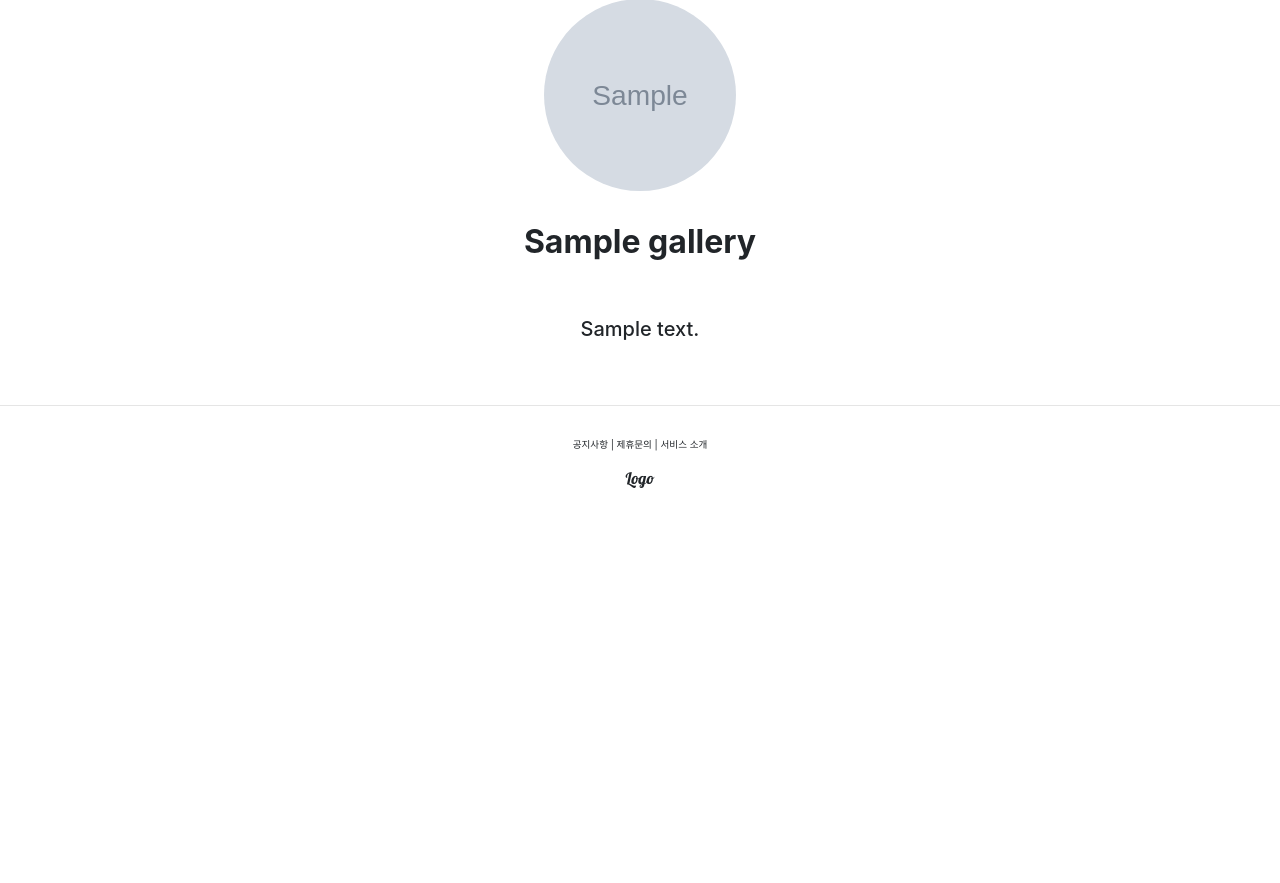
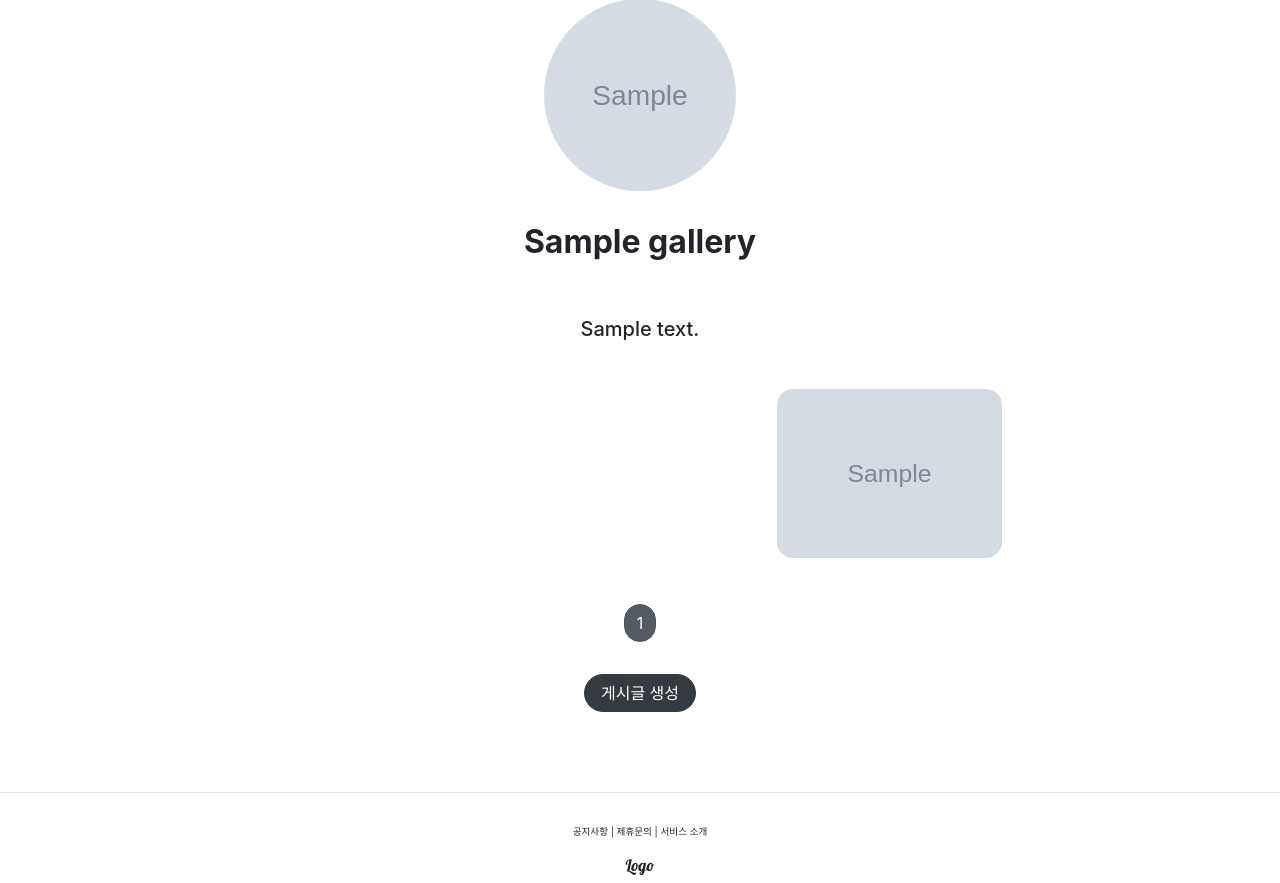
Before and after one commit to changlotech/zzalbang, a Django app: page /gallery/detail/1/ in a window 1280 px wide. Shown: the part 210-1093 px from the top of the page. Before the commit the page ends 698 px from the top, so only its background shows below. Run offline with Django 3.2, Linux system fonts and the light colour scheme; tables that the repository leaves empty hold one stand-in row (values such as "Sample post"); grey boxes marked "Sample" are stand-in pictures; some libraries are stand-ins or nearby versions.

```diff
--- a/articleapp/forms.py
+++ b/articleapp/forms.py
@@ -9,4 +9,4 @@ class ArticleCreationForm(ModelForm):
         #Article 모델을 이용해서 html 입력 Form 만들 것임
         model = Article
         # html 입력폼에서 사용자(user)로 부터 title, image, conten를 입력한다.  이 모든 것이 장고가 db에 저장
-        fields = ['title', 'image', 'content']
+        fields = ['title', 'image', 'content', 'gallery']
--- a/articleapp/models.py
+++ b/articleapp/models.py
@@ -1,5 +1,8 @@
 from django.contrib.auth.models import User
 from django.db import models
+
+from galleryapp.models import Gallery
+
 
 class Article(models.Model):
     #유저객체와 포린키로 연결, 유저가 탈퇴해도 게시글은 사라지지 않는다
@@ -12,3 +15,7 @@ class Article(models.Model):
     content = models.TextField()
     #작성날짜, add로 게시글 생성했을 때의 시간으로 저장됨.
     created_at = models.DateTimeField(auto_now_add=True)
+
+
+    #갤러리 객체와 포린키로 연결.  갤러리 지워저도 article들 안지워짐, 갤러리로 부터 article을 참조하는 역참조(related name) 이름은 article
+    gallery = models.ForeignKey(Gallery, on_delete=models.SET_NULL, null=True, blank=True, related_name='article')
--- a/galleryapp/models.py
+++ b/galleryapp/models.py
@@ -12,3 +12,6 @@ class Gallery(models.Model):
     created_at = models.DateTimeField(auto_now_add=True)
     #작성자
     writer = models.ForeignKey(User, on_delete=models.SET_NULL, null=True)
+
+    def __str__(self):
+        return self.title
--- a/galleryapp/templates/galleryapp/detail.html
+++ b/galleryapp/templates/galleryapp/detail.html
@@ -21,6 +21,17 @@
         {{ target_gallery.description }}
       </h5>
 
+      <!-- object_list = Article.objects.filter(gallery=self.get_object()) -->
+      <div>
+        {% include 'piece/list_fragment.html' with article_list=object_list  %}
+      </div>
+
+      <div style="text-align: center">
+        <a href="{% url 'articleapp:create' %}" class="btn btn-dark rounded-pill mt-3 mb-3 px-3">
+            게시글 생성
+        </a>
+      </div>
+
     </div>
   </div>
 
--- a/galleryapp/views.py
+++ b/galleryapp/views.py
@@ -3,7 +3,9 @@ from django.shortcuts import render
 from django.urls import reverse
 from django.utils.decorators import method_decorator
 from django.views.generic import CreateView, DetailView, UpdateView, ListView
+from django.views.generic.list import MultipleObjectMixin
 
+from articleapp.models import Article
 from galleryapp.decorators import gallery_ownership_required
 from galleryapp.forms import GalleryCreationForm
 from galleryapp.models import Gallery
@@ -30,10 +32,19 @@ class GalleryCreateView(CreateView):
     def get_success_url(self):
         return reverse('galleryapp:detail', kwargs={'pk': self.object.pk})
 
-class GalleryDetailView(DetailView):
+#MultipleObjectMixin은 여러가지 object들을 다룰 수 있게 만들어 주는 클래스
+class GalleryDetailView(DetailView, MultipleObjectMixin):
     model = Gallery
     template_name = 'galleryapp/detail.html'
     context_object_name = 'target_gallery'
+    #
+    paginate_by = 20
+
+    def get_context_data(self, **kwargs):
+        #get_object()는 특정 pk값을 갖는 object를 가져오는 메소드. 여기서는 Gallery 한개.
+        #Article객체를 필터링 한다. gallery 필드가 특정 Gallery로 채워진 Article들로
+        object_list = Article.objects.filter(gallery=self.get_object())
+        return super(GalleryDetailView, self).get_context_data(object_list=object_list, **kwargs)
 
 
 @method_decorator(gallery_ownership_required, 'get')
--- /dev/null
+++ b/templates/piece/list_fragment.html
@@ -0,0 +1,44 @@
+{% load static %}
+
+<style>
+
+    .container {
+        padding: 0;
+        margin: 0, auto;
+    }
+
+    .container a {
+      width: 45%;
+      max-width: 250px;
+    }
+
+    .container div {
+      display: flex;
+      justify-content: center;
+      align-items: center;
+
+      border-radius: 1rem;
+    }
+
+    .container img {
+      width: 100%;
+      border-radius: 1rem;
+    }
+
+</style>
+    {% if article_list %}
+    <div class="container">
+        {% for article in article_list %}
+        <a href="{% url 'articleapp:detail' pk=article.pk %}">
+            {% include 'piece/card.html' with article=article %}
+        </a>
+        {% endfor %}
+    </div>
+    <script src="{% static 'js/magicgrid.js' %}"></script>
+    {% else %}
+    <div class="text-center">
+        <h1>게시글이 없습니다.</h1>
+    </div>
+    {% endif %}
+
+    {% include 'piece/pagination.html' with page_obj=page_obj %}
```
